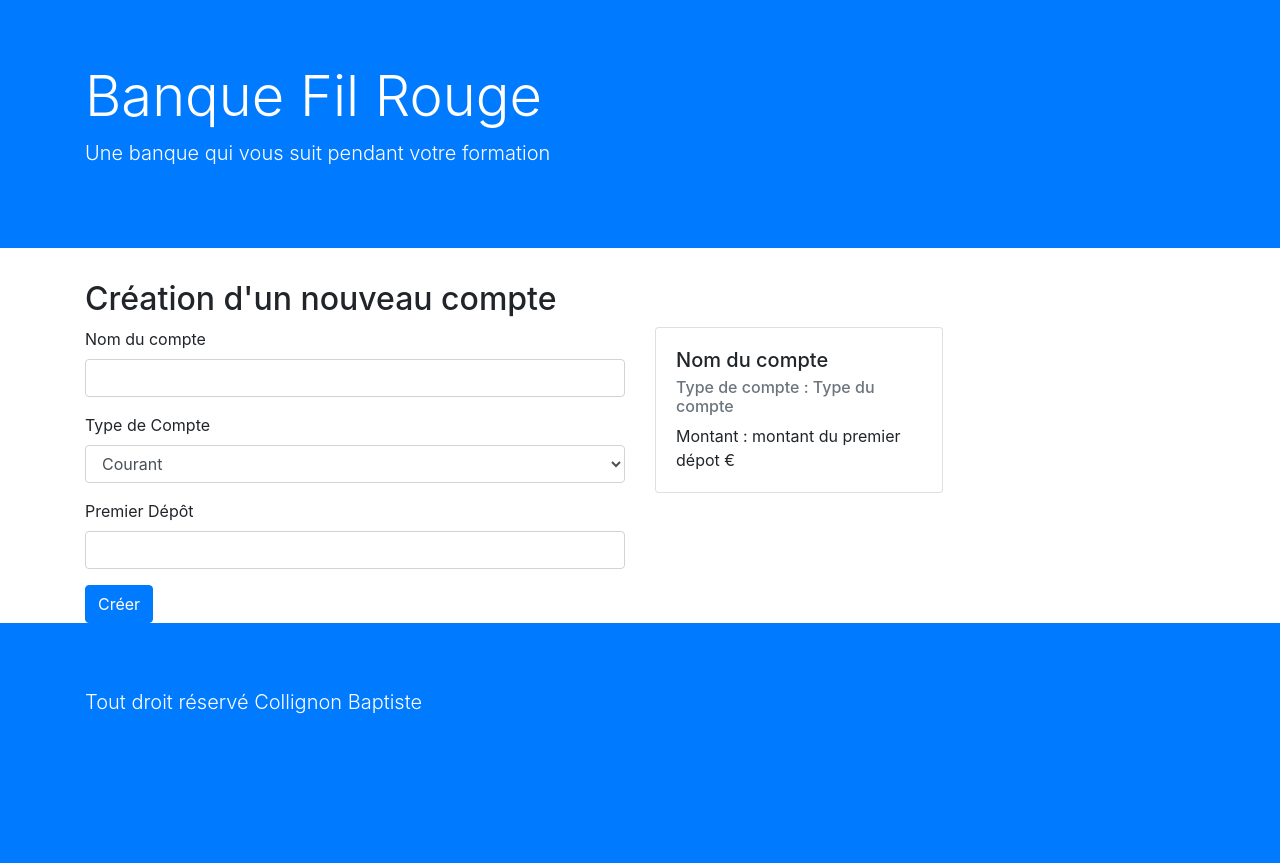
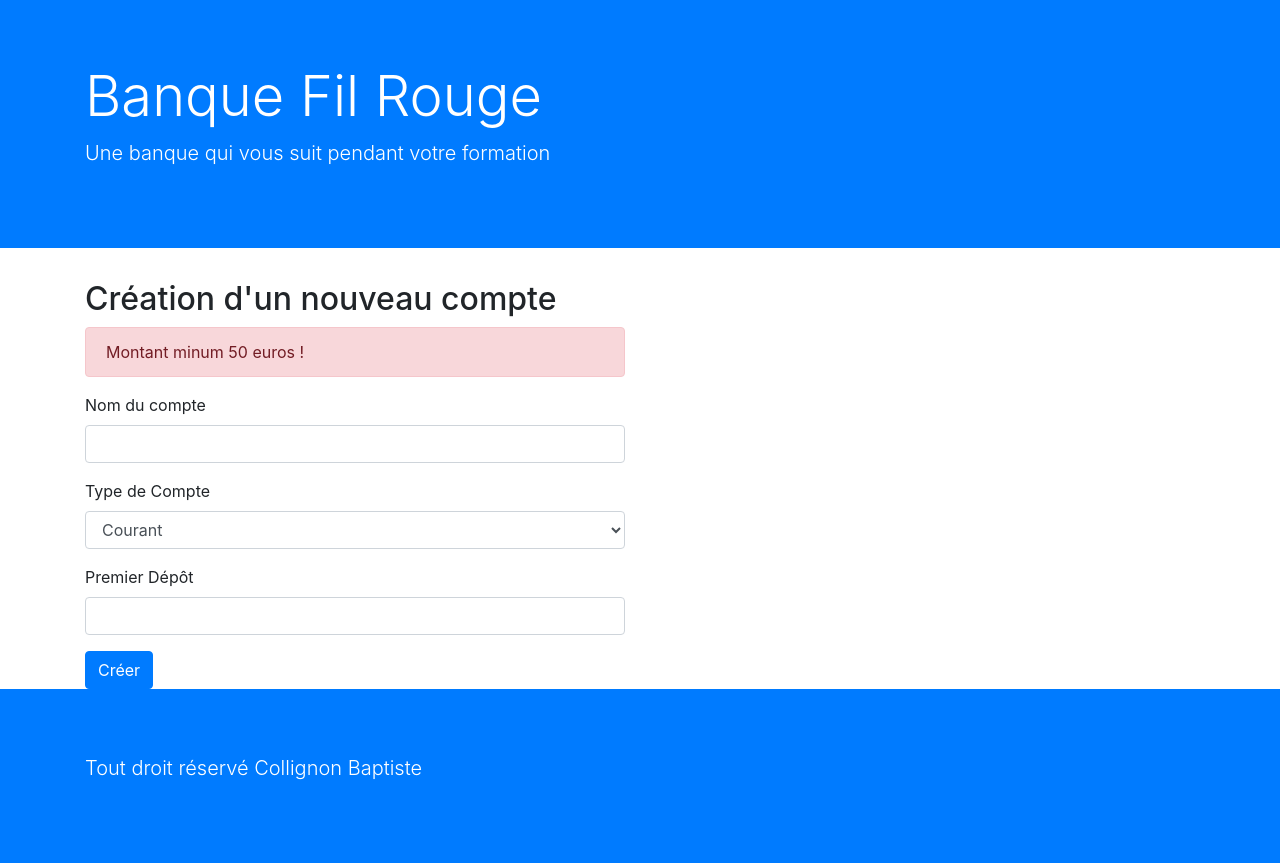
Before and after one commit to CollignonB/projetFilRouge, a PHP site: page /accountCrea.php in a window 1280 px wide. Shown: the part 41-904 px from the top of the page. Before the commit the page ends 755 px from the top, so only its background shows below. Run offline with PHP 8.4, Linux system fonts and the light colour scheme.

Commit message:
Thomas checked

```diff
--- a/accountCrea.php
+++ b/accountCrea.php
@@ -2,6 +2,8 @@
 
 include "template/nav.php";
 include "template/header.php";
+
+$error = "";
 
 $accountData = ["Nom du compte","Type du compte", "montant du premier dépot"];
 if(isset($_POST["accountName"]) && !empty($_POST["accountName"])){
@@ -11,8 +13,12 @@ if(isset($_POST["accountName"]) && !empty($_POST["accountName"])){
 if(isset($_POST["accountType"]) && !empty($_POST["accountType"])){
   $accountData[1] =  htmlspecialchars($_POST["accountType"]);
 }
-if(isset($_POST["amount"]) && !empty($_POST["amount"])){
+
+if(isset($_POST["amount"]) && !empty($_POST["amount"]) && $_POST["amount"] >= 50){
   $accountData[2] = htmlspecialchars($_POST["amount"]);
+}
+else {
+  $error .= "Montant minum 50 euros !";
 }
 
 
@@ -22,6 +28,7 @@ if(isset($_POST["amount"]) && !empty($_POST["amount"])){
   <h2>Création d'un nouveau compte</h2>
   <div class="row">
     <div class="col-6">
+    <?php if(!empty($error)) { echo "<p class='alert alert-danger'>$error</p>";}?>
       <form action="accountCrea.php" method="post">
         <div class="form-group">
           <label for="accountName">Nom du compte</label>
@@ -44,7 +51,8 @@ if(isset($_POST["amount"]) && !empty($_POST["amount"])){
       </form>
     </div>
     <div class="col-6" >
-      <div class="card" style="width: 18rem;">
+      <?php if(empty($error)) : ?>
+        <div class="card" style="width: 18rem;">
         <div class="card-body">
           <h5 class="card-title"><?php echo $accountData[0] ?></h5>
           <h6 class="card-subtitle mb-2 text-muted">Type de compte : <?php echo $accountData[1] ?></h6>
@@ -52,9 +60,8 @@ if(isset($_POST["amount"]) && !empty($_POST["amount"])){
         </div>
       </div>
     </div>
+      <?php endif; ?>
   </div>
-
-
 <?php
 include "template/footer.php";
 ?>
```
